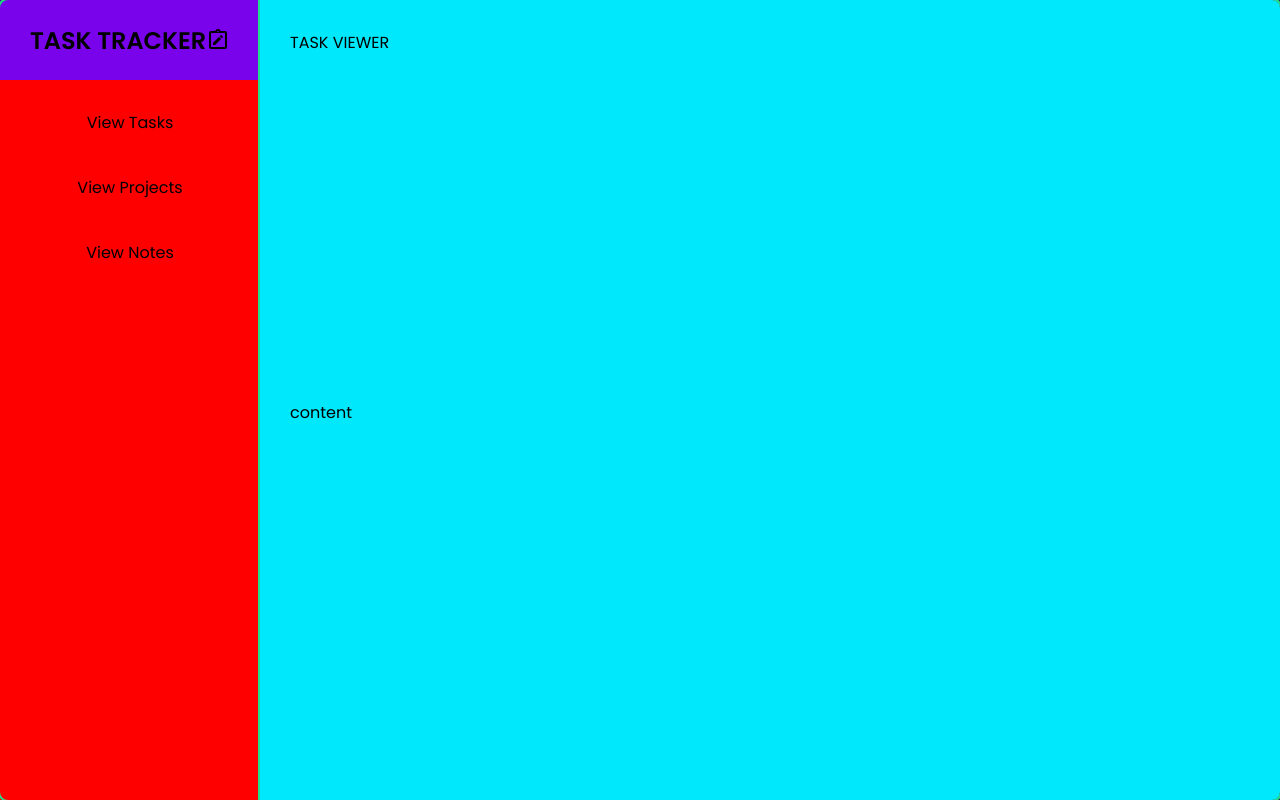
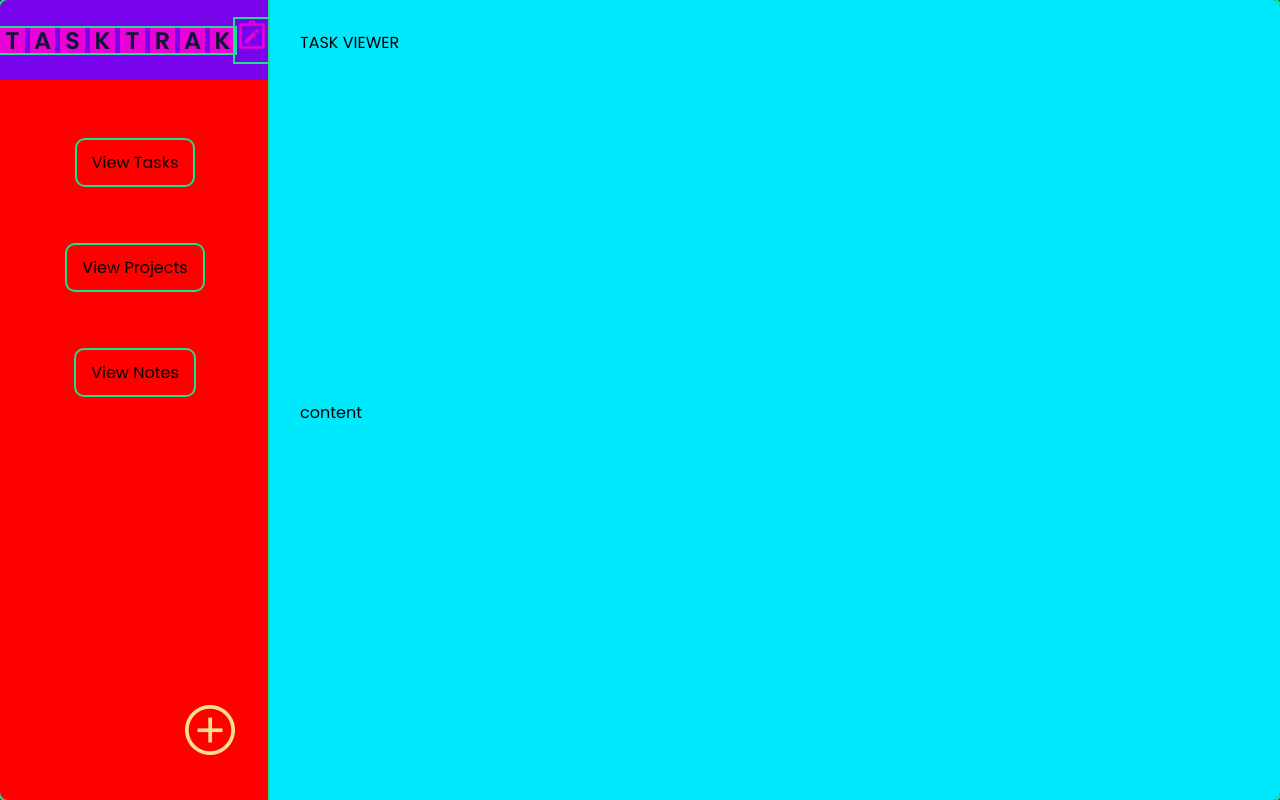
Before and after one commit to kb-git-hub/task-track, a website built with webpack: page src/index.html in a window 1280 px wide. Built offline with nearby package versions, Linux system fonts and the light colour scheme.

Commit message:
Update Utils

```diff
--- a/interface.js
+++ b/interface.js
@@ -0,0 +1 @@
+import { q, qA, create } from "./src/js/utils";
--- a/src/index.html
+++ b/src/index.html
@@ -7,22 +7,33 @@
     <meta name="viewport" content="width=device-width, initial-scale=1.0">
     <title>task track</title>
     <link rel="shortcut icon" href="/src/assets/img/icon.png">
-    <link rel="stylesheet" href="https://fonts.googleapis.com/css2?family=Material+Symbols+Outlined:opsz,wght,FILL,GRAD@20..48,100..700,0..1,-50..200" />
-
-
+    <link rel="stylesheet"
+        href="https://fonts.googleapis.com/css2?family=Material+Symbols+Outlined:opsz,wght,FILL,GRAD@20..48,100..700,0..1,-50..200" />
 </head>
 
 <body>
     <div class="container">
         <div class="leftPane">
             <div class="logo">
-                <div>TASK TRACKER</div>
-                <span class="material-symbols-outlined">note_alt</span>
+                <div class="logoText">
+                    <div class="logoLetter">T</div>
+                    <div class="logoLetter">A</div>
+                    <div class="logoLetter">S</div>
+                    <div class="logoLetter">K</div>
+                    <div class="logoLetter">T</div>
+                    <div class="logoLetter">R</div>
+                    <div class="logoLetter">A</div>
+                    <div class="logoLetter">K</div>
+                </div>
+                <div class="logoIcon">
+                    <span class="material-symbols-outlined logoPad">note_alt</span>
+                </div>
             </div>
             <div class="todoPane">
                 <div class="taskBtn btn">View Tasks</div>
                 <div class="projectBtn btn">View Projects</div>
                 <div class="notesBtn btn">View Notes</div>
+                <span class="addTaskBtn material-symbols-outlined">add_circle</span>
             </div>
         </div>
         <div class="taskViewer">TASK VIEWER
--- a/src/style.css
+++ b/src/style.css
@@ -41,7 +41,8 @@
     --spacing-md: 15px;
     --spacing-lg: 20px;
     --spacing-xl: 30px;
-    --shadow: #ea00d9 0px 16px 300px;
+    --spacing-btnSpace: 60px;
+    --shadow: #ea00d9 0px 16px 100px;
 
 
 }
@@ -66,6 +67,7 @@ html,body{
 }
 
 .btn {
+    outline: var(--dev-outline);
     padding: var(--spacing-sm) var(--spacing-md);
     border-radius: var(--border-radius);
     transition: filter 0.15s ease-in-out;
@@ -85,6 +87,7 @@ body {
 }
 
 .container{
+    position: relative;
     outline: var(--dev-outline);
     width: 1400px;
     height: 700px;
@@ -99,10 +102,12 @@ body {
     box-shadow: var(--shadow);
 }
 
+
+/* Left Pane Items */
 .leftPane{
     display: flex;
     flex-direction: column;
-    min-width: 260px;
+    min-width: 270px;
 }
 
 .logo{
@@ -114,16 +119,60 @@ body {
     font-size: 24px;
 }
 
+.logoText{
+    outline: var(--dev-outline);
+    display: flex;
+    gap: var(--spacing-xs);
+}
+.logoLetter{
+    font-weight: 600;
+    height: 25px;
+    width: 25px;
+    display: flex;
+    align-items: center;
+    justify-content: center;
+    background-color: var(--rain-pink);
+    color: var(--rain-dark-blue);
+}
+
+.logoIcon{
+    outline: var(--dev-outline);
+    flex-grow: 1;
+}
+
+
+.logoPad{
+    color: var(--rain-pink);
+    font-size: 34px;
+}
+
 .todoPane{
     background-color: red;
     flex-grow: 1;
     display: flex;
     flex-direction: column;
     align-items: center;
-    gap: var(--spacing-lg);
-    padding-top: var(--spacing-lg);
+    gap: var(--spacing-btnSpace);
+    padding-top: var(--spacing-btnSpace);
+}
 
+.addTaskBtn{
+    position: absolute;
+    font-size: 60px;
+    z-index: 50;
+    color: var(--warm-yellow);
+    left: 180px;
+    bottom: 40px;
+    transition: transform 0.3s ease-in-out;
+    cursor: pointer;
 }
+
+.addTaskBtn:hover{
+    position: absolute;
+    transform: rotate(180deg) scale(1.2);
+}
+
+
 
 .taskViewer{
     outline: var(--dev-outline);
```
Also changed, not shown: dist/index.html, dist/main.js.
